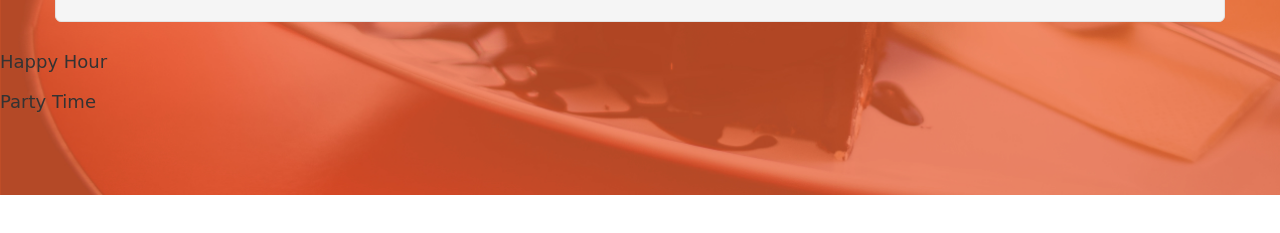
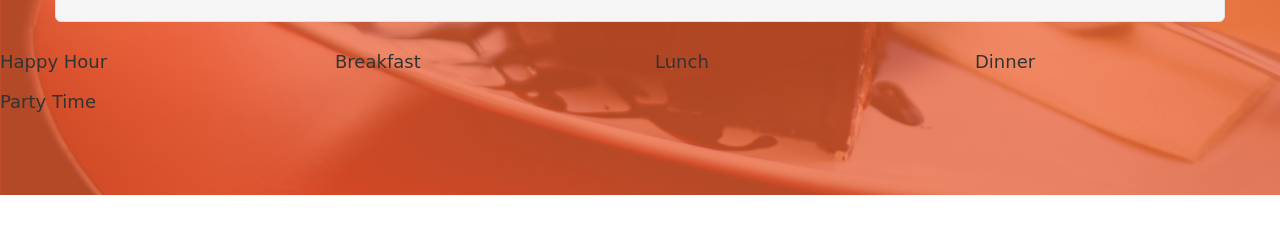
Before and after one commit to awuorlost/IP2, a plain HTML site: page index.html in a window 1280 px wide. Shown: the part 445-678 px from the top of the page. Drawn offline with Linux system fonts and the light colour scheme; files whose address does not match are found by name; a web font is replaced by a local one.

Commit message:
add breakfast, lunch columns

```diff
--- a/index.html
+++ b/index.html
@@ -45,3 +45,17 @@
             </div>
 
           </div>
+
+          <div class="col-md-3">
+            <h4 id="breakfast">Breakfast</h4>
+          </div>
+
+          <div class="col-md-3">
+            <h4 id="lunch">Lunch </h4>
+          </div>
+
+          <div class="col-md-3">
+            <h4 id="dinner">Dinner</h4>
+          </div>
+        </div>
+      </div>
```
